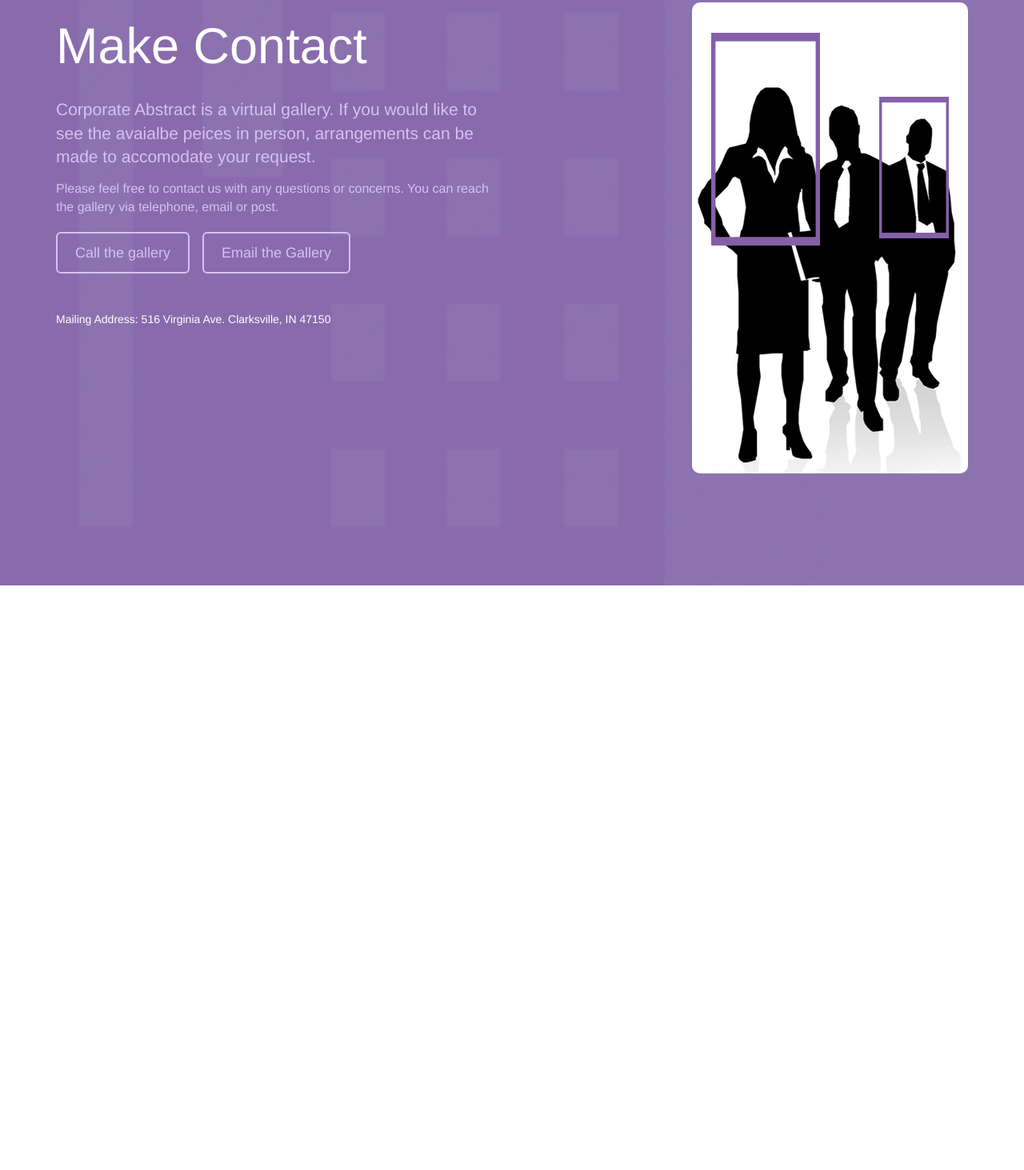
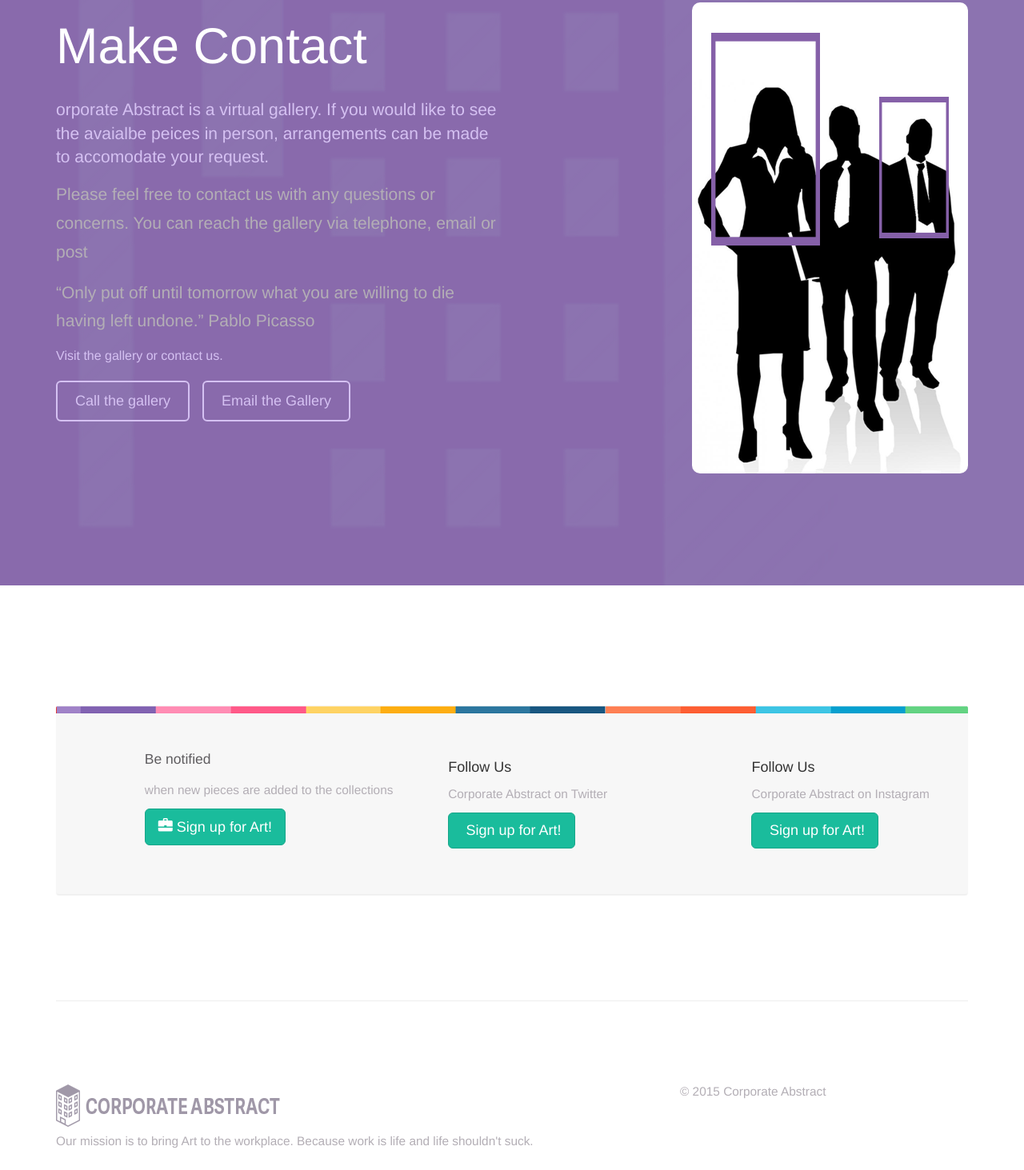
Before and after one commit to cheapwebmonkey/corporate-abstract, a plain HTML site: page contact.html in a window 1280 px wide. Shown: the part 197-1660 px from the top of the page at 80% size. Before the commit the page ends 999 px from the top, so only its background shows below. Drawn offline with nearby package versions, Linux system fonts and the light colour scheme.

Commit message:
fixed spacing on gallery and contact pg footer

```diff
--- a/contact.html
+++ b/contact.html
@@ -1,20 +1,20 @@
+
 <!DOCTYPE html>
 <html>
   <head>
     <title>Corporate Abstract-Art for Working People</title>
     <meta name="viewport" content="width=device-width, initial-scale=1.0">
     <link rel="stylesheet" href="http://maxcdn.bootstrapcdn.com/bootstrap/3.3.4/css/bootstrap.min.css">
-    <script src="https://ajax.googleapis.com/ajax/libs/jquery/1.11.1/jquery.min.js"></script>
-    <script src="http://maxcdn.bootstrapcdn.com/bootstrap/3.3.4/js/bootstrap.min.js"></script>
+    <link href="css/glyphicons-filetypes.css" rel="stylesheet">
+    <link href="css/glyphicons-bootstrap.css" rel="stylesheet">
     <link href="css/bootstrap.css" rel="stylesheet">
     <link href="css/my-styles.css" rel="stylesheet" media="screen">
-
   </head>
   <body>
 
     <!--Navbar -->
-  <nav class="navbar navbar-default navbar-fixed-top" role="navigation">
-    <div id=header class="container">
+    <nav class="navbar navbar-default navbar-fixed-top">
+      <div class="container">
         <div class="navbar-header">
           <button type="button" class="navbar-toggle collapsed" data-toggle="collapse" data-target="#navbar" aria-expanded="false" aria-controls="navbar">
             <span class="sr-only">Toggle navigation</span>
@@ -22,9 +22,7 @@
             <span class="icon-bar"></span>
             <span class="icon-bar"></span>
           </button>
-
-       <div>
-         <a class="brand main-logo pull-left" href="#">Corporate Abstract</a>
+        <div>  <a class="brand main-logo pull-left" href="#">Corporate Abstract</a>
           <p class="navbar-text pull-right hidden-xs">Art for Working People</p>
         </div>
         </div>
@@ -33,9 +31,10 @@
             <li><a href="index.html">Home</a></li>
             <li><a href="gallery.html">Gallery</a></li>
             <li class="active"><a href="contact.html">Contact</a></li>
+          </ul>
+       </div>
      </div>
     </nav>
-      <!--Navbar -->
 
         <!-- Jumbotron -->
     <div class="jumbotron">
@@ -43,19 +42,16 @@
         <div class="row">
           <div class="col-sm-6">
             <h1>Make Contact</h1>
-              <p class="lead">Corporate Abstract is a virtual gallery. If you would like to see the avaialbe peices in person, arrangements can be made to accomodate your request.</p>
-              <p class="lead">Please feel free to contact us with any questions or concerns. You can reach the gallery via telephone, email or post.
-              </p>
+              <p class="lead">orporate Abstract is a virtual gallery. If you would like to see the avaialbe peices in person, arrangements can be made to accomodate your request.</p>
+              <div class="ft.copy">
+                <p>Please feel free to contact us with any questions or concerns. You can reach the gallery via telephone, email or post</p>
+                <p><q>Only put off until tomorrow what you are willing to die having left undone.</q> Pablo Picasso</p>
+              </div>
+              <p class="lead">Visit the gallery or contact us.</p>
               <p class="lead">
                 <a class="btn btn-default btn-lg" href="tel:1-812-283-5271">Call the gallery</a>
                 <a class="btn btn-default btn-lg" href="mailto:info@corporateabstract.com">Email the Gallery</a>
             </p>
-            <address class="ft-copy">
-              Mailing Address:
-              516 Virginia Ave.
-              Clarksville, IN
-              47150
-            </address>
           </div>
           <div class="col-sm-6 hidden-xs">
             <div class="device pull-right">
@@ -65,15 +61,10 @@
       </div>
     </div><!-- End Jumbotron -->
 
-    <!--form-->
+    <!-- Main Content -->
+    <!-- <div class="container">
 
-
-
-
-    <!-- Main Content -->
-  <!--   <div class="container">
-
-    <div class="row ft">
+      <div class="row">
         <div class="col-sm-6 hidden-xs">
           <div class="ft-icon picture img-rounded"></div>
         </div>
@@ -86,7 +77,7 @@
         </div>
       </div>
 
-    <div class="row ft">
+      <div class="row">
         <div class="col-sm-6 ft-copy">
           <h2>Create</h2>
           <p>
@@ -98,7 +89,7 @@
         </div>
       </div>
 
-    <div class="row ft">
+      <div class="row">
         <div class="col-sm-6 hidden-xs">
           <div class="ft-icon people img-rounded"></div>
         </div>
@@ -108,31 +99,47 @@
             Fine Art in the workplace instills workers with a sense of well-being about their surroundings, causing them to take pride in their work environs. Pride motivates.
           </p>
         </div>
+      </div> -->
+      <!-- Panel -->
+      <div class="container">
+      <div class="panel panel-default">
+        <div class="row panel-body">
+          <div class="col-sm-4 col-sm-offset-1">
+            <h3>Be notified</h3><p>when new pieces are added to the collections</p>
+             <a class="btn btn-success btn-lg type=success" href="http://eepurl.com/boYHcf"><span class="glyphicon glyphicon-briefcase"></span> Sign up for Art!</a>
            </div>
-    Panel
-    <div>
-      <form>
-        <p><strong>Enter your email and we will send you more informaton about the pieces available</strong>
-        </p>
-      <div class="form-group">
-        <label>Email</label>
-        <input type="email" class="form-control" placeholder="janedoe@email.com">
-        <button class="btn btn-submit" type="submit">
-         <span class="glyphicon glyphicon-arrow-right"></span>
-        </button>
+            <div class="col-sm-4">
+            <h4>Follow Us</h4><p>Corporate Abstract on Twitter</p>
+                   <a class="btn btn-success btn-lg type=success" href="#"><span class="social social-twitter"></span>Sign up for Art!</a>
+                 </div>
+                 <div class="col-sm-3">
+                 <h4>Follow Us</h4><p>Corporate Abstract on Instagram</p>
+                        <a class="btn btn-success btn-lg type=success" href="#"><span class="social social-twitter"></span>Sign up for Art!</a>
+              </div>
            </div>
 
-      </form>
-    </div> -->
-
-
+         </div>
 
 
       <!-- End Panel -->
-
-
-    <!-- </div> --><!-- End Main Content -->
-
-
+      <hr>
+      <footer class="main-footer">
+        <div class="row">
+          <div class="col-sm-8">
+            <img class="th-logo" src="img/logo-footer.png" alt="logo">
+            <p>
+              Our mission is to bring Art to the workplace. Because work is life and life shouldn't suck.
+            </p>
+          </div>
+          <div class="col-sm-4">
+            <p class="copyright">&copy; 2015 Corporate Abstract</p>
+          </div>
+        </div>
+           </footer> <!-- End footer -->
+    </div>
+    <!-- End Main Content -->
+    <script src="https://ajax.googleapis.com/ajax/libs/jquery/1.11.1/jquery.min.js"></script>
+    <script src="http://maxcdn.bootstrapcdn.com/bootstrap/3.3.4/js/bootstrap.min.js"></script>
+    <script src="js/masonry.pkgd.min.js"></script>
   </body>
 </html>
```
Also changed, not shown: gallery.html (+21 -3 lines), index.html (+9 -7 lines). Lines whose indentation alone changed are shown as unchanged.
